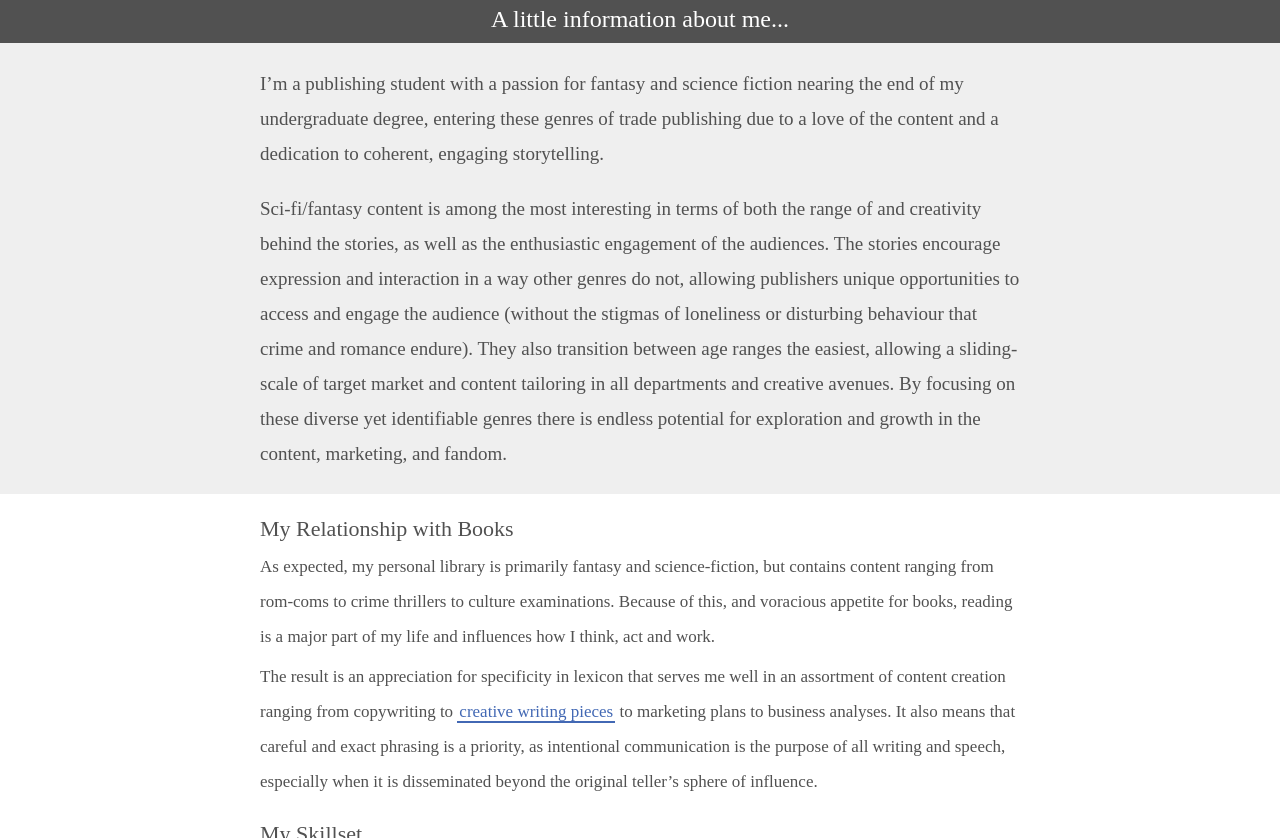
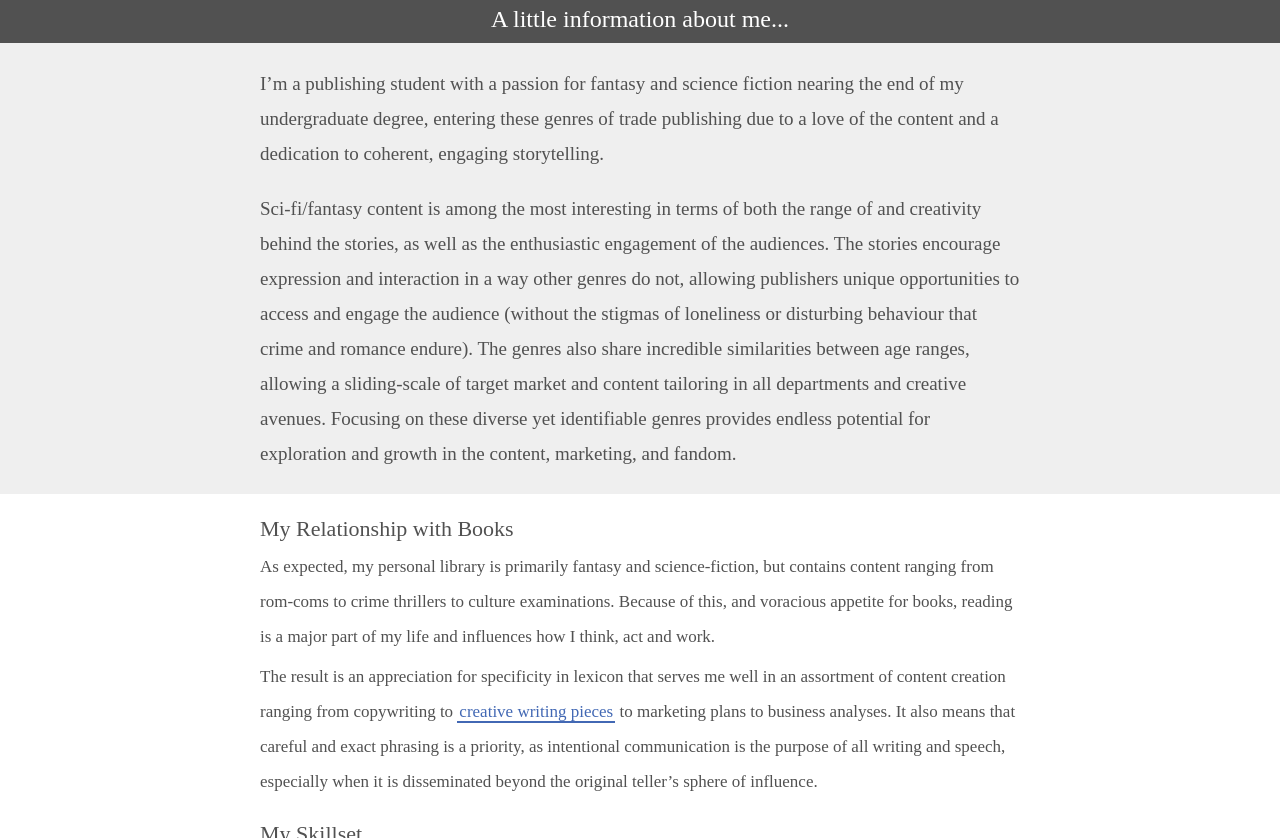
Before and after one commit to DragonLibrary/BookBlog, a Jekyll site: the page aboutme/index.html, which Jekyll copies as it is, in a window 1280 px wide and 900 px high, scrolled down 504 px, cut to the strip 62-900 px from the top of the window. Built offline with Jekyll 4.4.1, drawn with Linux system fonts in a browser that asks for light colours.

Commit message:
Update index.html

```diff
--- a/aboutme/index.html
+++ b/aboutme/index.html
@@ -49,7 +49,7 @@
 <div class="pitch">
 
 	<p>I’m a publishing student with a passion for fantasy and science fiction nearing the end of my undergraduate degree, entering these genres of trade publishing due to a love of the content and a dedication to coherent, engaging storytelling.</p>
-	<p>Sci-fi/fantasy content is among the most interesting in terms of both the range of and creativity behind the stories, as well as the enthusiastic engagement of the audiences. The stories encourage expression and interaction in a way other genres do not, allowing publishers unique opportunities to access and engage the audience (without the stigmas of loneliness or disturbing behaviour that crime and romance endure). They also transition between age ranges the easiest, allowing a sliding-scale of target market and content tailoring in all departments and creative avenues. By focusing on these diverse yet identifiable genres there is endless potential for exploration and growth in the content, marketing, and fandom.</p>
+	<p>Sci-fi/fantasy content is among the most interesting in terms of both the range of and creativity behind the stories, as well as the enthusiastic engagement of the audiences. The stories encourage expression and interaction in a way other genres do not, allowing publishers unique opportunities to access and engage the audience (without the stigmas of loneliness or disturbing behaviour that crime and romance endure). The genres also share incredible similarities between age ranges, allowing a sliding-scale of target market and content tailoring in all departments and creative avenues. Focusing on these diverse yet identifiable genres provides endless potential for exploration and growth in the content, marketing, and fandom.</p>
 
 	</div>
 
```
